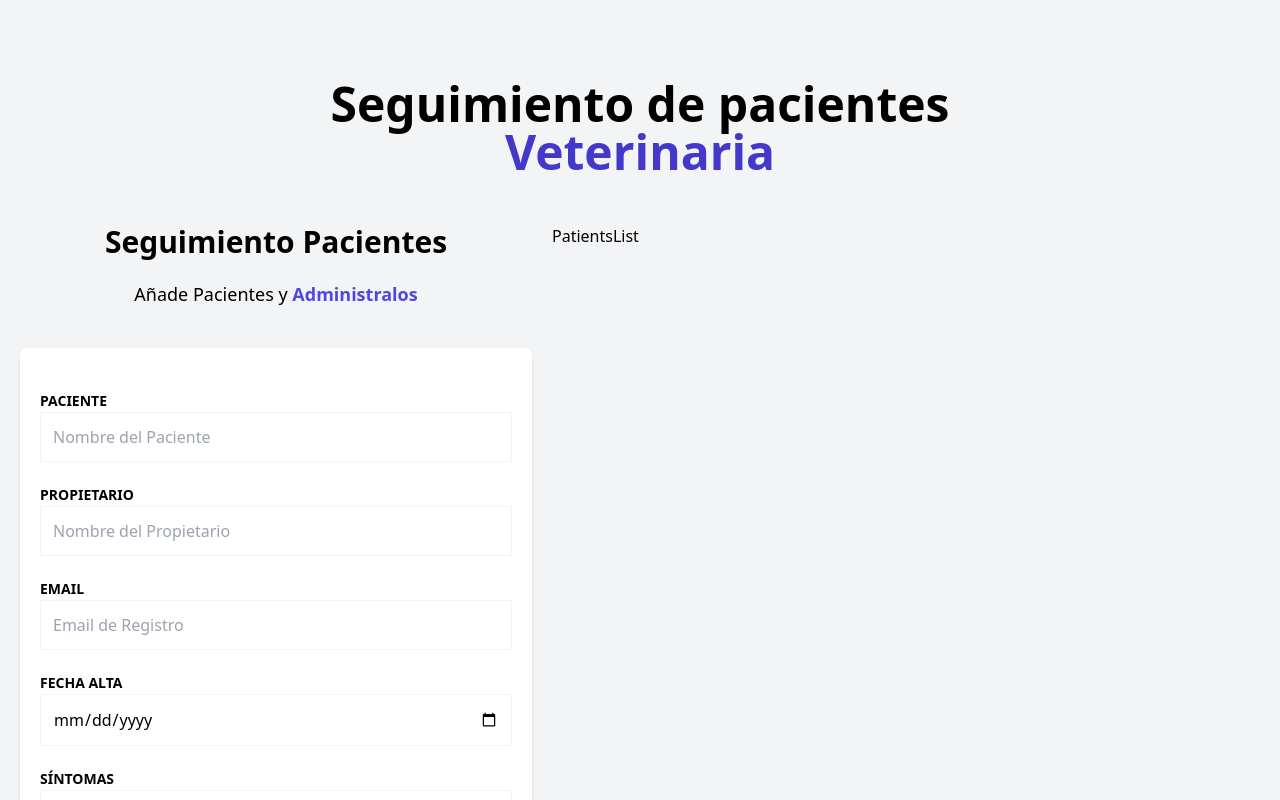
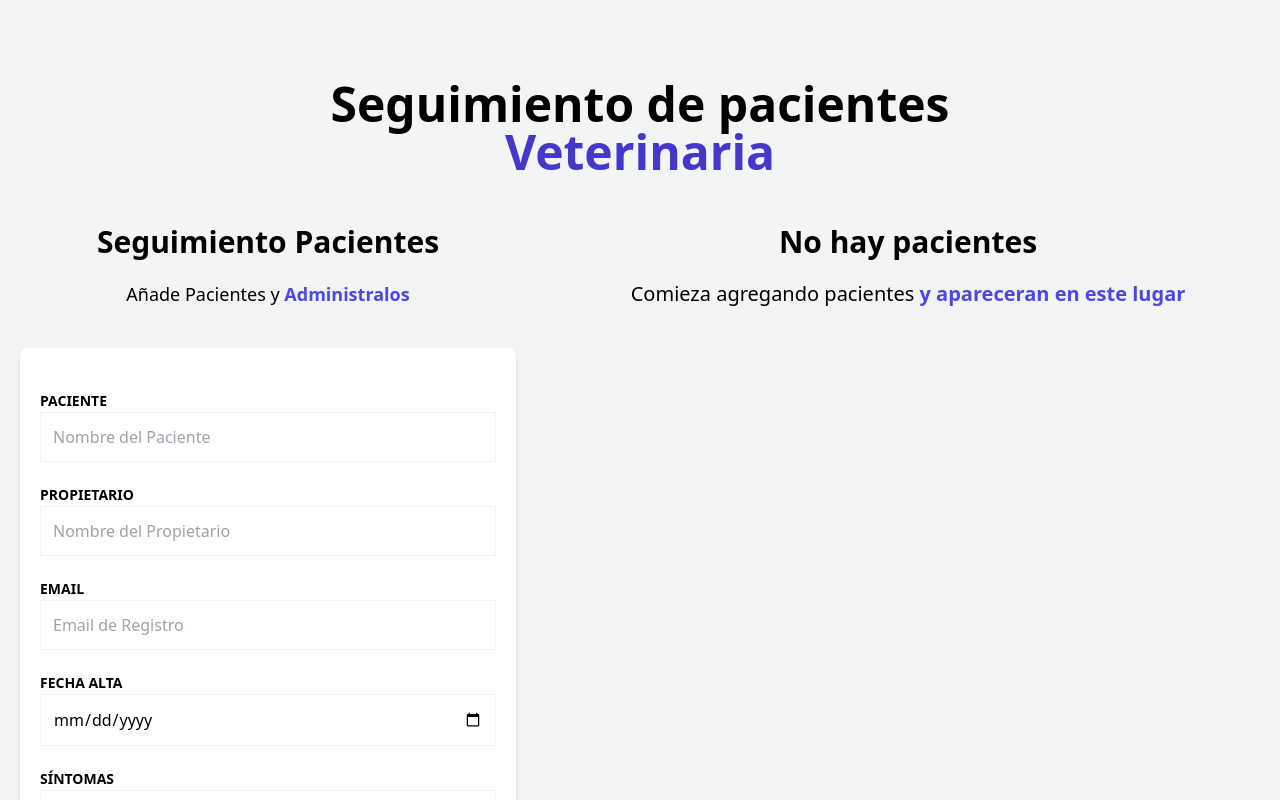
Before and after one commit to Mvillegas18/pacientes-zustand-v2, a React (Vite) app: page / in a window 1280 px wide. Shown: the top 800 px of the page. Built offline with nearby package versions, Linux system fonts and the light colour scheme.

Commit message:
chore: Add PatientDetails component for displaying patient details

```diff
--- /dev/null
+++ b/src/components/PatientDetails.tsx
@@ -0,0 +1,37 @@
+import { type Patient } from '../types';
+import PatientDetailItem from './PatientDetailItem';
+
+type PatientDetailProps = {
+	patient: Patient;
+};
+
+export default function PatientDetails({ patient }: PatientDetailProps) {
+	return (
+		<div className='mx-5 my-10 px-5 py-10 bg-white shadow-md rounded-xl'>
+			<PatientDetailItem
+				label='ID'
+				data={patient.id}
+			/>
+			<PatientDetailItem
+				label='Nombre'
+				data={patient.name}
+			/>
+			<PatientDetailItem
+				label='Propietario'
+				data={patient.caretaker}
+			/>
+			<PatientDetailItem
+				label='Correo'
+				data={patient.email}
+			/>
+			<PatientDetailItem
+				label='Fecha de Alta'
+				data={patient.date.toString()}
+			/>
+			<PatientDetailItem
+				label='Sintomas'
+				data={patient.symptoms}
+			/>
+		</div>
+	);
+}
--- a/src/components/PatientsList.tsx
+++ b/src/components/PatientsList.tsx
@@ -1,3 +1,39 @@
+import { usePatientStore } from '../store';
+import PatientDetails from './PatientDetails';
+
 export default function PatientsList() {
-	return <div>PatientsList</div>;
+	const { patients } = usePatientStore();
+
+	return (
+		<div className='md:w-1/2 lg:w-3/5 md:h-screen overflow-y-scroll'>
+			{patients.length ? (
+				<>
+					<h2 className='font-black text-3xl text-center'>
+						Listado de pacientes
+					</h2>
+					<p className='text-xl mt-5 mb-10 text-center'>
+						Administra tus {''}
+						<span className='bg-indigo-600 font-bold'>Pacientes y citas</span>
+					</p>
+
+					{patients.map((patient) => (
+						<PatientDetails
+							key={patient.id}
+							patient={patient}
+						/>
+					))}
+				</>
+			) : (
+				<>
+					<h2 className='font-black text-3xl text-center'>No hay pacientes</h2>
+					<p className='text-xl mt-5 mb-10 text-center'>
+						Comieza agregando pacientes {''}
+						<span className='text-indigo-600 font-bold'>
+							y apareceran en este lugar
+						</span>
+					</p>
+				</>
+			)}
+		</div>
+	);
 }
```
